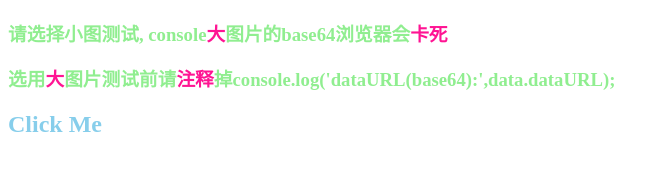
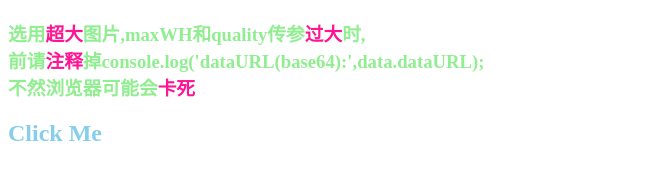
Before and after one commit to Gump8/ldf-img, a website: page demo/LDFimg.html in a window 1280 px wide. Both pictures are taken after a click on the element "Click Me". Shown: the whole page, without its empty margins (0-669 px from the left). Drawn offline with Linux system fonts and the light colour scheme.

Commit message:
change demo and README

```diff
--- a/demo/LDFimg.html
+++ b/demo/LDFimg.html
@@ -9,8 +9,10 @@
     <style>h3{ color:lightgreen; } h2 { color: skyblue; } span{ color: deeppink; }</style>
 </head>
 <body>
-<h3>请选择小图测试, console<span>大</span>图片的base64浏览器会<span>卡死</span></h3>
-<h3>选用<span>大</span>图片测试前请<span>注释</span>掉console.log('dataURL(base64):',data.dataURL);</h3>
+<h3>选用<span>超大</span>图片,maxWH和quality传参<span>过大</span>时,
+    <br>前请<span>注释</span>掉console.log('dataURL(base64):',data.dataURL);
+    <br>不然浏览器可能会<span>卡死</span>
+</h3>
 <h2 id="click">Click Me</h2>
 </body>
 <script src="../build/ldf-img.js"></script>
@@ -21,7 +23,7 @@
 
         /*
         * 初始化
-        * demo.init({maxWH: 1024,quality: 600,FDkey: 'picture'},function(data){})
+        * demo.init({maxWH: 1024,quality: 600,FDkey: 'picture'},function(imgData){})
         * */
         demo.init({
                 /*
@@ -50,43 +52,43 @@
                 * FDkey: 返回的FormData数据的key (默认'picture')
                 * 此属性与后端验证有关,须与后端代码相结合设置此属性值
                 * */
-                FDkey: '',
+                FDkey: 'picture',
             },
-            function (data) {
+            function (imgData) {
                 /*
                 * FormData 数据
                 * 保留源图的属性: type、name
                 * 后端会进行类型验证, 这两个属性都是必须的
                 * 为实现这个经历了重重障碍, 网上找到的结果是有各种问题的......
                 * */
-                console.dir(data.fileFormData);
+                console.dir(imgData.fileFormData);
 
                 /*
                 * Blob 数据
                 * 保留源图的属性: type
                 * */
-                console.dir(data.Blob);
+                console.dir(imgData.Blob);
 
                 /*
                 * dataURL(base64) 数据
                 * */
-                console.log('dataURL(base64):',data.dataURL);
+                console.log('dataURL(base64):',imgData.dataURL);
 
                 /*
                 * 图片的宽
                 * */
-                console.log('W:',data.W);
+                console.log('W:',imgData.W);
 
                 /*
                 * 图片的高
                 * */
-                console.log('H:',data.H);
+                console.log('H:',imgData.H);
 
                 /*
                 * 图片大小(KB)
                 * 小于1时为0
                 * */
-                console.log('KB:',data.size);
+                console.log('KB:',imgData.size);
             });
     }
 </script>
```
Also changed, not shown: README.md.
